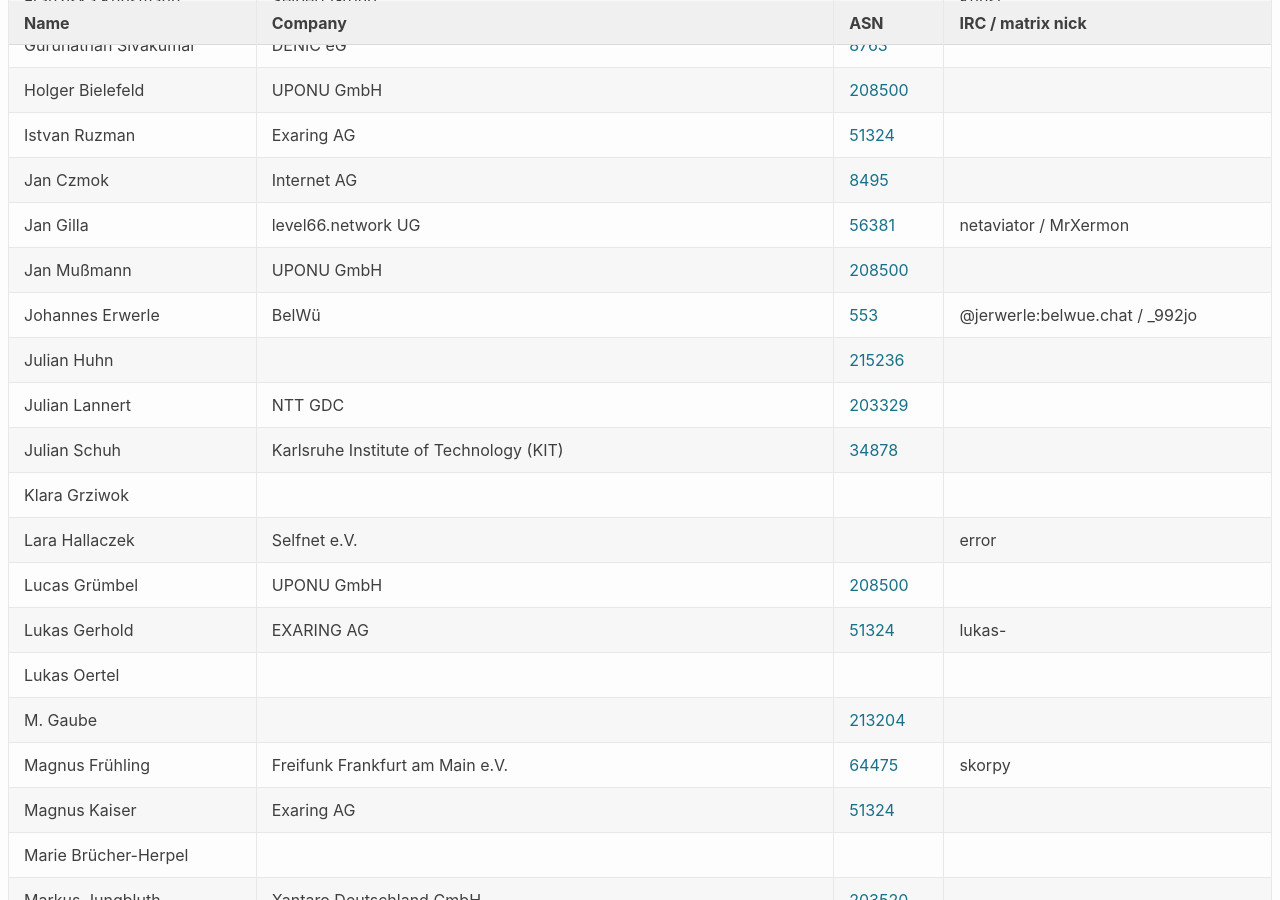
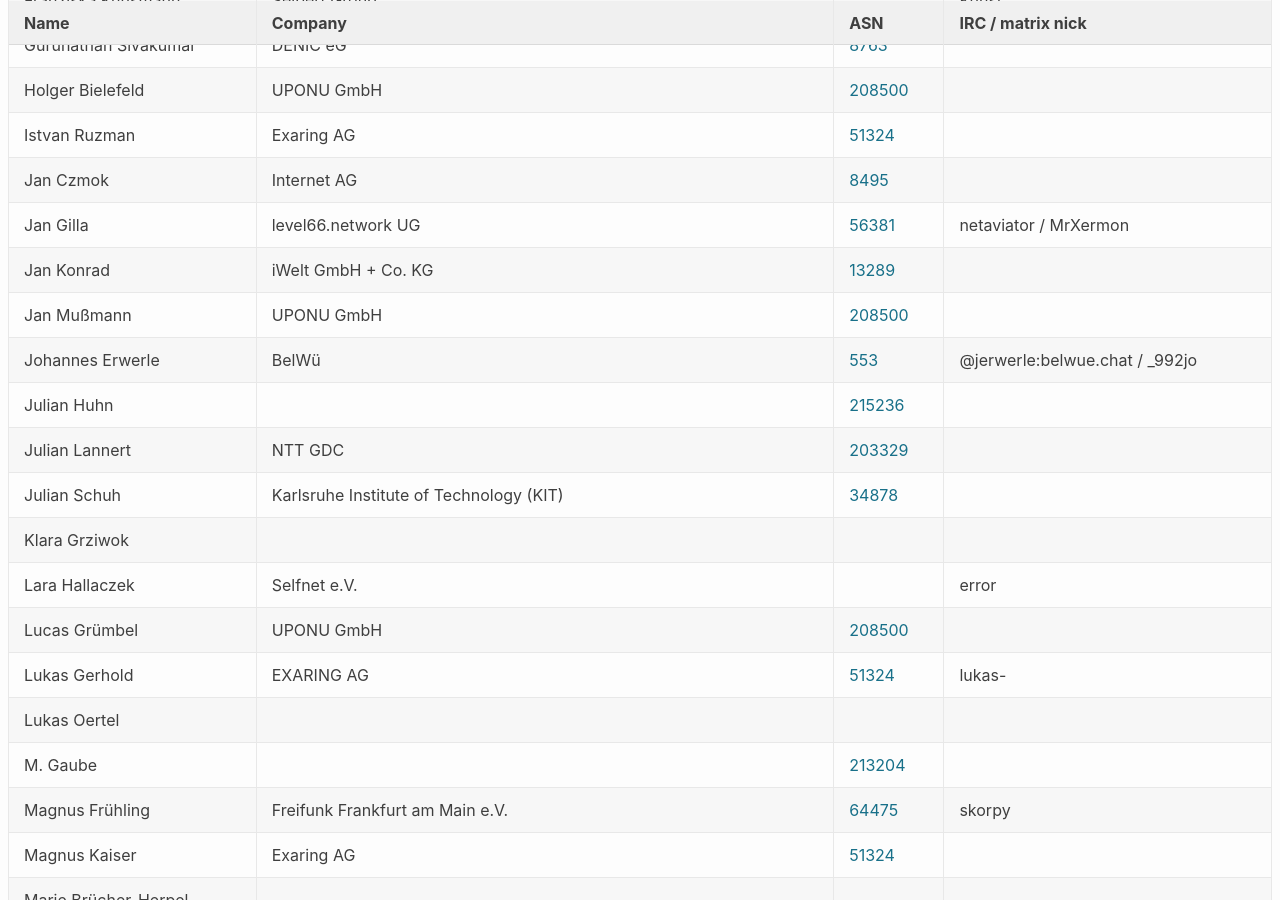
Before and after one commit to denog/pretix-attendeelist, a Jekyll site: the page built from denogmeetup25-01/index.markdown, in a window 1280 px wide and 900 px high, scrolled down 661 px. Built offline with Jekyll 4.4.1, drawn with Linux system fonts in a browser that asks for light colours.

Commit message:
Latest data: Wed Jan 29 19:27:42 UTC 2025

```diff
--- a/_data/attendees_denogmeetup25-01.json
+++ b/_data/attendees_denogmeetup25-01.json
@@ -112,6 +112,12 @@
     "company": "level66.network UG",
     "irc": "netaviator / MrXermon",
     "asn": "56381"
+  },
+  {
+    "name": "Jan Konrad",
+    "company": "iWelt GmbH + Co. KG",
+    "irc": null,
+    "asn": "13289"
   },
   {
     "name": "Jan Mußmann",
```
